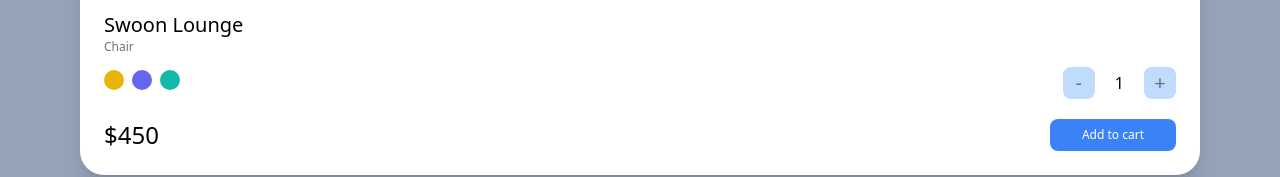
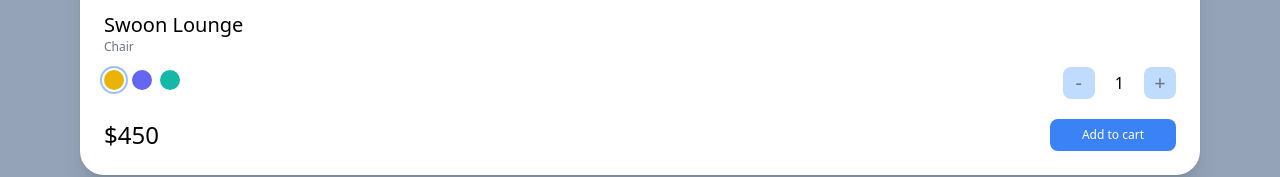
Before and after one commit to ralo-med/carrot-market, a Next.js app: page / in a window 1280 px wide. Shown: the part 1027-1204 px from the top of the page. Built offline with nearby package versions, Linux system fonts and the light colour scheme.

Commit message:
to window

```diff
--- a/pages/index.tsx
+++ b/pages/index.tsx
@@ -61,7 +61,7 @@ const Home: NextPage = () => {
           <span className="text-xs text-gray-500">Chair</span>
           <div className="mt-3 mb-5 flex items-center justify-between">
             <div className="space-x-2">
-              <button className="h-5 w-5 rounded-full bg-yellow-500"></button>
+              <button className="h-5 w-5 rounded-full bg-yellow-500 ring-2  ring-offset-2"></button>
               <button className="h-5 w-5 rounded-full bg-indigo-500"></button>
               <button className="h-5 w-5 rounded-full bg-teal-500"></button>
             </div>
```
